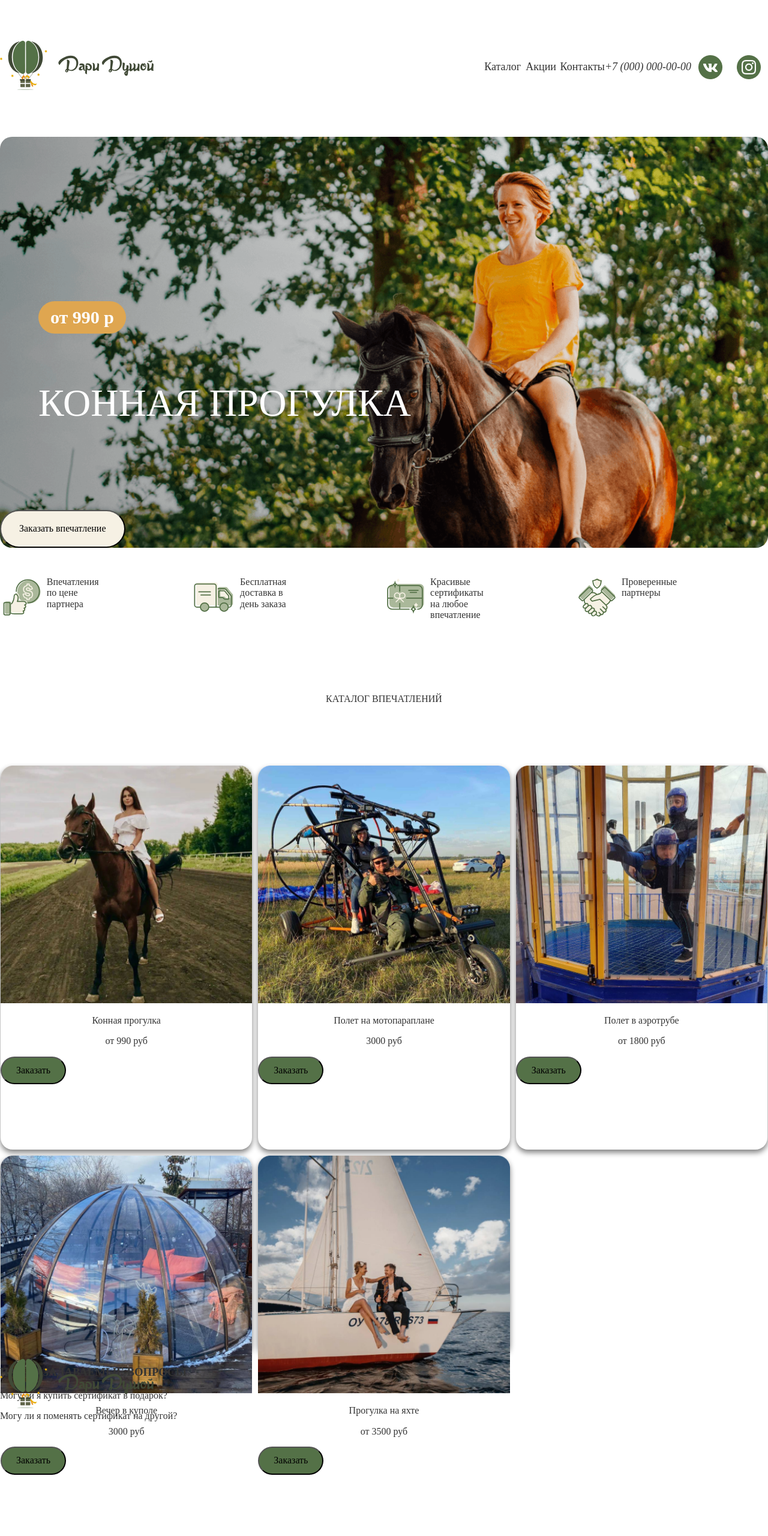
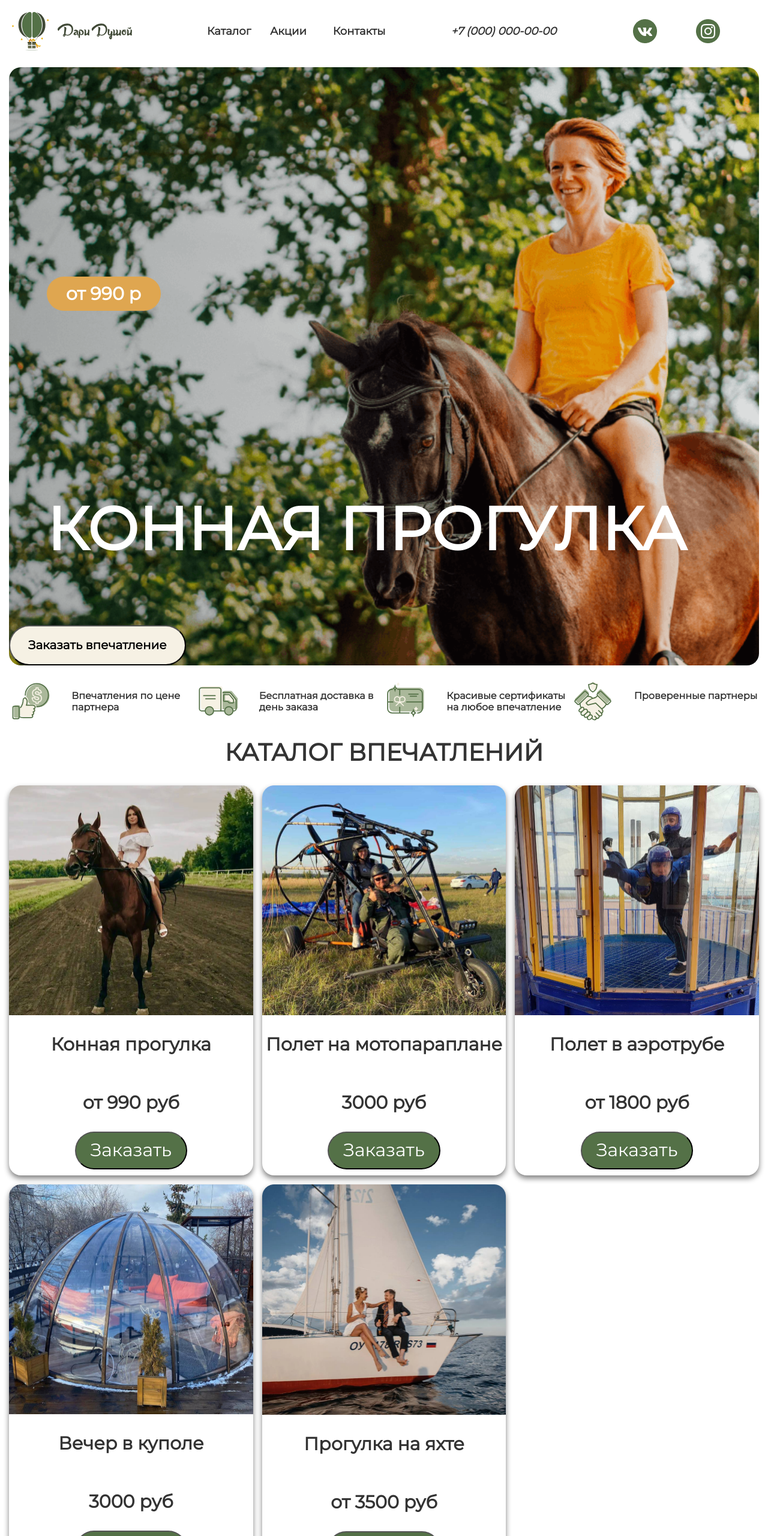
Before and after one commit to Lira11io/GiveWithYourSoul_6-7Week, a plain HTML site: page index.html in a window 1280 px wide. Shown: the top 2560 px of the page at 60% size. Drawn offline with nearby package versions, Linux system fonts and the light colour scheme.

Commit message:
modified code and style

```diff
--- a/index.html
+++ b/index.html
@@ -4,8 +4,14 @@
     <meta charset="UTF-8" />
     <meta http-equiv="X-UA-Compatible" content="IE=edge" />
     <meta name="viewport" content="width=device-width, initial-scale=1.0" />
-    <link rel="stylesheet" href="GiveWithYourSoul\normalize.css" />
+    <link rel="stylesheet" href="normalize.css" />
     <link rel="stylesheet" href="style.css" />
+    <link rel="preconnect" href="https://fonts.googleapis.com" />
+    <link rel="preconnect" href="https://fonts.gstatic.com" crossorigin />
+    <link
+      href="https://fonts.googleapis.com/css2?family=Montserrat&display=swap"
+      rel="stylesheet"
+    />
     <title>Дари Душой</title>
   </head>
   <body>
@@ -13,8 +19,8 @@
       <header class="header">
         <div class="logo">
           <svg
-            max-width="200"
-            max-height="64"
+            width="200"
+            height="64"
             viewBox="0 0 200 64"
             fill="none"
             xmlns="http://www.w3.org/2000/svg"
@@ -205,27 +211,27 @@
           </svg>
         </div>
         <nav class="menu">
-          <a class="menu" href="catalog.html">Каталог</a>
-          <a class="menu" href="promotions.html">Акции</a>
-          <a class="menu" href="contacts.html">Контакты</a>
-          <address class="menu menu1">+7 (000) 000-00-00</address>
-          <a class="menu" href="https://vk.com">
+          <a class="menu__item" href="catalog.html">Каталог</a>
+          <a class="menu__item" href="promotions.html">Акции</a>
+          <a class="menu__item" href="contacts.html">Контакты</a>
+          <address class="menu__item menu__address">+7 (000) 000-00-00</address>
+          <a class="menu__item" href="https://vk.com">
             <img src="assets/VK.png" alt="vk icon"
           /></a>
-          <a class="menu" href="https://instagram.com">
+          <a class="menu__item" href="https://instagram.com">
             <img src="assets/Insta.png" alt="inst icon"
           /></a>
         </nav>
       </header>
       <br />
       <main class="main">
-        <div class="pictConteiner">
+        <div class="pict-conteiner">
           <div class="minitext">от 990 р</div>
           <p class="pict">КОННАЯ ПРОГУЛКА</p>
-          <button class="button1">Заказать впечатление</button>
+          <button class="button-pict">Заказать впечатление</button>
         </div>
         <section class="blok">
-          <div class="blok">
+          <div class="blok__attachment">
             <svg
               width="70"
               height="70"
@@ -282,9 +288,9 @@
                 stroke-linecap="square"
               />
             </svg>
-            Впечатления по цене партнера
+            <p>Впечатления по цене партнера</p>
           </div>
-          <div class="blok">
+          <div class="blok__attachment">
             <svg
               width="70"
               height="70"
@@ -343,9 +349,9 @@
                 stroke-linecap="round"
               />
             </svg>
-            Бесплатная доставка в день заказа
+            <p>Бесплатная доставка в день заказа</p>
           </div>
-          <div class="blok">
+          <div class="blok__attachment">
             <svg
               width="70"
               height="70"
@@ -406,9 +412,9 @@
                 stroke-linecap="round"
               />
             </svg>
-            Красивые сертификаты на любое впечатление
+            <p>Красивые сертификаты на любое впечатление</p>
           </div>
-          <div class="blok">
+          <div class="blok__attachment">
             <svg
               width="70"
               height="70"
@@ -459,39 +465,39 @@
                 stroke-linejoin="round"
               />
             </svg>
-            Проверенные партнеры
+            <p>Проверенные партнеры</p>
           </div>
         </section>
 
         <section class="desk">
           <div class="text">КАТАЛОГ ВПЕЧАТЛЕНИЙ</div>
           <div class="container">
-            <div class="container1">
+            <div class="container__content">
               <img class="img" src="assets/girl.png" alt="girl" />
               <p class="imgtext">Конная прогулка</p>
               <p class="imgtext">от 990 руб</p>
               <button class="button">Заказать</button>
             </div>
-            <div class="container1">
+            <div class="container__content">
               <img class="img" src="assets/paraplane.png" alt="paraplane" />
               <p class="imgtext">Полет на мотопараплане</p>
               <p class="imgtext">3000 руб</p>
               <button class="button">Заказать</button>
             </div>
-            <div class="container1">
-              <img class="img" src="assets\airTube.png" alt="airTube" />
+            <div class="container__content">
+              <img class="img" src="assets/airTube.png" alt="airTube" />
               <p class="imgtext">Полет в аэротрубе</p>
               <p class="imgtext">от 1800 руб</p>
               <button class="button">Заказать</button>
             </div>
-            <div class="container1">
-              <img class="img" src="assets\cupola.png" alt="cupola" />
+            <div class="container__content">
+              <img class="img" src="assets/cupola.png" alt="cupola" />
               <p class="imgtext">Вечер в куполе</p>
               <p class="imgtext">3000 руб</p>
               <button class="button">Заказать</button>
             </div>
-            <div class="container1">
-              <img class="img" src="assets\boat.png" alt="boat" />
+            <div class="container__content">
+              <img class="img" src="assets/boat.png" alt="boat" />
               <p class="imgtext">Прогулка на яхте</p>
               <p class="imgtext">от 3500 руб</p>
               <button class="button">Заказать</button>
@@ -500,17 +506,36 @@
         </section>
         <section class="FAQ">
           <div>
-            <h3>ЧАСТО ЗАДАВАЕМЫЕ ВОПРОСЫ</h3>
-            <p>Могу ли я купить сертификат в подарок?</p>
-            <p>Могу ли я поменять сертификат на другой?</p>
+            <h3 class="heading">ЧАСТО ЗАДАВАЕМЫЕ ВОПРОСЫ</h3>
+            <details>
+              <summary class="dropdown">
+                Могу ли я купить сертификат в подарок?
+              </summary>
+              <p class="dropdown__text">
+                Конечно, вы можете купить любое количество сертификатов в
+                подарок. <br />
+                У нас также есть услуга отправки сертификата указанному вами
+                адресату.
+              </p>
+            </details>
+            <details>
+              <summary class="dropdown">
+                Могу ли я поменять сертификат на другой?
+              </summary>
+              <p class="dropdown__text">
+                Вы можете поменять сертификат на другой в рамках одной суммы.
+                <br />
+                Либо доплатить недостающую разницу стоимости.
+              </p>
+            </details>
           </div>
         </section>
       </main>
       <footer class="footer">
-        <div class="logo">
+        <div class="logoFooter">
           <svg
-            max-width="200"
-            max-height="64"
+            width="200"
+            height="64"
             viewBox="0 0 200 64"
             fill="none"
             xmlns="http://www.w3.org/2000/svg"
@@ -700,7 +725,32 @@
             />
           </svg>
         </div>
-        <div></div>
+        <section class="footer__menu">
+          <div class="footer__title">
+            <p>МЕНЮ</p>
+            <a class="menu__item__footer" href="catalog.html">Каталог</a>
+            <a class="menu__item__footer" href="promotions.html">Акции</a>
+            <a class="menu__item__footer" href="contacts.html">Контакты</a>
+          </div>
+          <div class="footer__phon">
+            <address class="menu__item__footer menu__address">
+              +7 (000) 000-00-00
+            </address>
+            <div class="footer__social">
+              <a class="menu__item__footer" href="https://vk.com">
+                <img src="assets/VK.png" alt="vk icon"
+              /></a>
+              <a class="menu__item__footer" href="https://instagram.com">
+                <img src="assets/Insta.png" alt="inst icon"
+              /></a>
+            </div>
+          </div>
+          <div class="footer__application">
+            <h3>Остались вопросы?</h3>
+            <p>Оставьте заявку, мы свяжемся с Вами в ближайшее время</p>
+            <button class="button">Оставить заявку</button>
+          </div>
+        </section>
       </footer>
     </div>
   </body>
--- a/style.css
+++ b/style.css
@@ -4,48 +4,59 @@
 }
 
 .root {
-  display: grid;
-  grid-template-columns: 100%;
-  grid-template-rows: 10% 1fr 20%;
-  grid-template-areas:
-    "header"
-    "main"
-    "footer";
   color: #333333;
+  margin: 15px;
+  font-family: "Montserrat", "Roboto", sans-serif;
+  font-style: normal;
+  line-height: normal;
 }
 
 .header {
-  grid-area: header;
   display: flex;
-  justify-content: space-between;
   align-items: center;
 }
 
+/* Логотип в главном меню */
 .logo {
   width: 20%;
+  margin-right: 10%;
+  margin-top: 5px;
+  margin-left: 5px;
 }
 
+/* Оболочка главного меню */
 .menu {
   min-width: 5vw;
+  width: 100%;
+  display: flex;
+  font-weight: 600;
+  font-size: 16px;
+}
+
+/* Пункты главного меню*/
+.menu__item {
+  width: 100%;
   text-decoration: none;
   display: flex;
-  justify-content: space-around;
   align-items: center;
   font-size: 18px;
   color: #333333;
 }
 
-.menu1 {
-  margin-left: auto;
+/* Пункт главного меню с адресом*/
+.menu__address {
+  margin-left: 10%;
+  margin-right: 5%;
+  min-width: 28%;
 }
 
 .main {
   margin-top: 5px;
-  grid-area: main;
   min-height: auto;
 }
 
-.pictConteiner {
+/* Главная фотография на странице */
+.pict-conteiner {
   max-width: 100%;
   padding-top: 48.61%;
   background-image: url("assets/WomanOnHorse.png");
@@ -58,89 +69,115 @@
   position: relative;
 }
 
+/* Запись о цене главной фотографии*/
 .minitext {
   display: flex;
   flex-direction: row;
-  align-items: flex-start;
+  flex-wrap: wrap;
+  justify-content: center;
   padding: 10px 20px;
   gap: 10px;
   max-width: 100%;
+  min-width: 150px;
   max-height: 54px;
   position: absolute;
   left: 5%;
-  top: 40%;
+  top: 35%;
 
   background: #dfa650;
   border-radius: 40px;
 
-  font-style: normal;
   font-weight: 700;
   font-size: 30px;
-  line-height: 34px;
   color: #ffffff;
 }
 
+/* Надпись на главной фотографии*/
 .pict {
   color: white;
-  position: absolute;
+  position: relative;
   padding-left: 5%;
-  top: 50%;
-  font-size: 5vw;
-  font-style: normal;
+  top: 35%;
+  font-weight: 800;
+  font-size: 75pt;
 }
 
-.button1 {
+/* Кнопка "Заказать впечатление" */
+.button-pict {
   display: flex;
   flex-direction: row;
   justify-content: center;
   align-items: center;
   padding: 20px 30px;
   gap: 10px;
+  position: relative;
+  font-weight: 700;
+  font-size: 20px;
 
   background: #f6f1e4;
   border-radius: 50px;
 }
 
+/* Обертка для блока с предложениями*/
 .blok {
   display: grid;
   grid-template-columns: repeat(4, 1fr);
-  padding-top: 3%;
+  padding-top: 25px;
   height: 10%;
+  font-weight: 600;
+  font-size: 16px;
 }
 
-.desk {
+/* Предложения */
+.blok__attachment {
   display: grid;
-  grid-gap: 10px;
-  grid-template-columns: repeat(3, 1fr);
-  grid-template-rows: 10% 1fr 30%;
-  height: auto;
-  margin: 1px;
+  grid-template-columns: 1fr 2fr;
 }
 
-.text {
-  grid-area: 1 / 1 / 2 / 4;
-  text-align: center;
+/* Оберка для блока с контентом*/
+.desk {
+  margin-top: 25px;
 }
 
-.container {
-  display: contents;
+/* Заголовок контента "Каталог впечатлений" */
+.text {
+  min-height: 2em;
+  text-align: center;
+  font-weight: 700;
+  font-size: 40px;
 }
 
-.container1 {
+/* Содержимое каталога впечатлений */
+.container {
+  display: grid;
+  grid-template-columns: repeat(3, 1fr);
+  gap: 15px;
+}
+
+/* Контент*/
+.container__content {
   border-radius: 20px;
   box-shadow: 0 5px 10px gray;
+  display: flex;
+  flex-direction: column;
+  padding-bottom: 10px;
+  font-weight: 600;
+  font-size: 30px;
 }
 
+/* Фотография контента*/
 .img {
   width: 100%;
   max-width: 100%;
   object-fit: cover;
 }
 
+/* Название конкретного предложения*/
 .imgtext {
   text-align: center;
 }
 
+/* Кнопка "Заказать"*/
 .button {
   display: flex;
   flex-direction: row;
@@ -148,17 +185,104 @@
   align-items: center;
   padding: 12px 24px;
   gap: 10px;
+  align-self: center;
 
   background: #547147;
   border-radius: 40px;
+  color: #ffffff;
 }
 
+/* Часто задаваемые вопросы*/
 .FAQ {
   display: grid;
+  min-height: 200px;
+  margin-bottom: 30px;
 }
 
+/* Заголовок блока с часто задаваемыми вопросами */
+.heading {
+  text-align: center;
+  font-weight: 700;
+  font-size: 40px;
+}
+
+/* Вопрос */
+.dropdown {
+  font-weight: 600;
+  font-size: 30px;
+}
+
+/* Выпадающий текст*/
+.dropdown__text {
+  font-weight: 400;
+  font-size: 18px;
+}
+
+/*Подвал*/
 .footer {
-  grid-area: footer;
-  grid-row-start: 3;
-  grid-row-end: 4;
+  display: flex;
+  align-items: center;
 }
+
+/* Обертка содержимого подвала*/
+.footer__menu {
+  min-width: 5vw;
+  width: 100%;
+  display: flex;
+}
+
+/* Логотип подвала*/
+.logoFooter {
+  width: 20%;
+  margin-right: 8%;
+  margin-top: 5px;
+  margin-left: 5px;
+}
+
+/* Обертка для основного меню подвала */
+.footer__title {
+  display: flex;
+  flex-direction: column;
+  justify-content: space-around;
+  margin-right: 80px;
+  width: 10%;
+  font-weight: 600;
+  font-size: 22px;
+}
+
+/* Пункты меню подвала*/
+.menu__item__footer {
+  width: 100%;
+  text-decoration: none;
+  display: flex;
+  align-items: center;
+  font-weight: 600;
+  font-size: 18px;
+  color: #333333;
+}
+
+/* Пункты меню с телефоном*/
+.footer__phon {
+  display: flex;
+  flex-wrap: wrap;
+  font-weight: 600;
+  font-size: 26px;
+}
+
+/* Пункты меню футера с социальными сетями */
+.footer__social {
+  display: flex;
+  flex-wrap: nowrap;
+  align-items: flex-start;
+  justify-content: space-around;
+  width: 70%;
+  font-weight: 600;
+  font-size: 26px;
+}
+
+/* Пункты меню подвала с обратной связью*/
+.footer__application {
+  margin-left: auto;
+  font-weight: 400;
+  font-size: 18px;
+}
```
